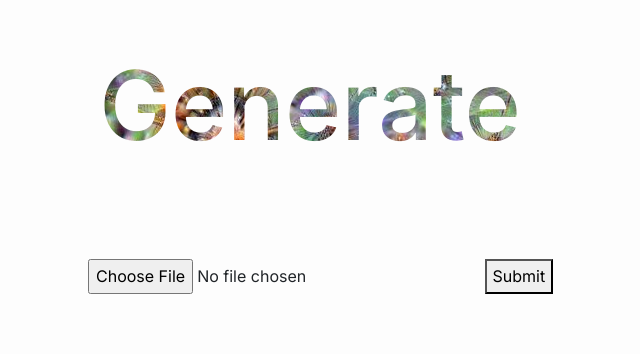
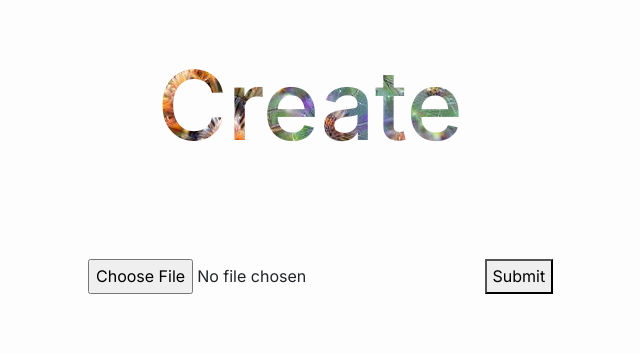
Before and after one commit to LuisMongeB/flaskml, a Flask app: page /create in a window 1280 px wide. Shown: the part 66-420 px from the top of the page, without its empty margins (330-970 px from the left). Run offline with Flask 2, Linux system fonts and the light colour scheme; some libraries are stand-ins or nearby versions.

Commit message:
Format code and add content

```diff
--- a/templates/create.html
+++ b/templates/create.html
@@ -4,7 +4,7 @@
 
 <div class="container-lg justify-content-center my-5">
     <div class="text-center">
-        <h2>Generate</h2>
+        <h2>Create</h2>
     </div>
     <div class="row justify-content-center my-5">
         <div class="col-lg-6">
```
